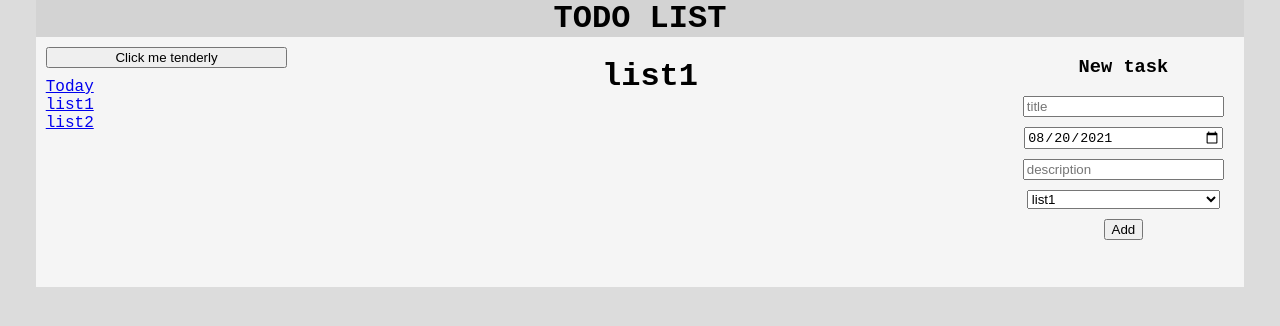
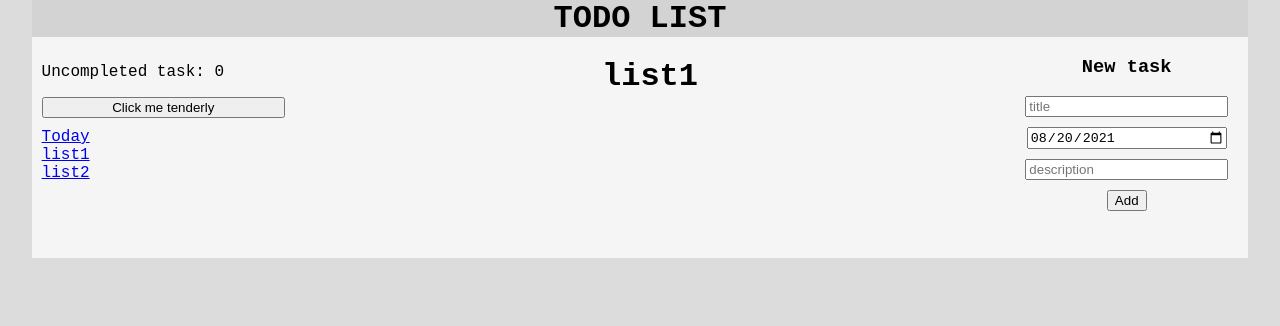
Before and after one commit to SerhiiOrSoratik/first-step-in-react, a React (Create React App) app: page /lists/1 in a window 1280 px wide. Shown: the top 326 px of the page. Built offline with nearby package versions, Linux system fonts and the light colour scheme.

Commit message:
first version task counter

```diff
--- a/src/App.jsx
+++ b/src/App.jsx
@@ -12,9 +12,11 @@ import { useSelector } from "react-redux";
 function App() {
   const [taskList, changeTasks] = useState([]);
   const [isOnlyUncompletedTasks, toogleTaskType] = useState(false);
+
   const tasks = useSelector(state => state.tasks)
   const lists = useSelector(state => state.lists)
-
+  const todayTask = useSelector(state => state.dashboard)
+  console.log(todayTask)
   return (
     <>
       <BrowserRouter>
@@ -22,7 +24,7 @@ function App() {
           <div className="todo">
             <Header />
             <div className="main-content">
-              <Dashboard lists={lists} toogleTaskType={toogleTaskType} isOnlyUncompletedTasks={isOnlyUncompletedTasks} />
+              <Dashboard lists={lists} todayTask={todayTask} toogleTaskType={toogleTaskType} isOnlyUncompletedTasks={isOnlyUncompletedTasks} />
               <Route path='/' exact>
                 <Redirect to={{ pathname: '/today' }}></Redirect>
               </Route>
--- a/src/action/index.js
+++ b/src/action/index.js
@@ -10,3 +10,11 @@ export const deleteTask = (id) => {
 export const changeConditionTask = (id, done) => {
   return { type: "CHANGE_CONDITION_TASK", id, done};
 }
+
+export const taskStatusUpdated = (id, listId, done) => {
+    return {type: "TASK_STATUS_UPDATED", id, listId, done}
+}
+
+export const addNewTask = (listId) => {
+    return {type: "ADD_NEW_TASK", listId}
+}
--- a/src/components/Dashboard/dashboard.jsx
+++ b/src/components/Dashboard/dashboard.jsx
@@ -3,15 +3,15 @@ import './dashboard.css'
 import { NavLink, useLocation } from "react-router-dom";
 import TaskTypeToogle from "./task-type-toogle";
 
-const Dashboard = ({ lists, toogleTaskType, isOnlyUncompletedTasks }) => {
+const Dashboard = ({ lists, todayTask, toogleTaskType, isOnlyUncompletedTasks }) => {
 
 
     let pathname = useLocation().pathname.split('/');
     const findIndex = pathname.indexOf('lists');
     let listId = pathname.slice(findIndex + 1, findIndex + 2).join()
-
     return (
         <div className="sidebar">
+            <p>Uncompleted task: {todayTask[listId] ? todayTask[listId] : 0}</p>
             <TaskTypeToogle toogleTaskType={toogleTaskType} listId={listId} isOnlyUncompletedTasks={isOnlyUncompletedTasks}/>
             <NavLink className="link" to='/today'>Today</NavLink>
             <DashboardList lists={lists}/>
--- a/src/components/Form-component/form-select.jsx
+++ b/src/components/Form-component/form-select.jsx
@@ -1,5 +1,5 @@
 const FormSelect = ({lists, listId}) => {
-    if (!listId.listId) {
+    if (!listId) {
         return (
             <select name="listId"
             className="form-input">
--- a/src/components/Form-component/task-form.jsx
+++ b/src/components/Form-component/task-form.jsx
@@ -2,7 +2,7 @@ import { useLocation } from "react-router-dom";
 import FormSelect from "./form-select";
 import "./task-form.css";
 import { useDispatch } from 'react-redux'
-import { addTask } from '../../action'
+import { addNewTask, addTask } from '../../action'
 import DateSelect from "./date-select";
 
 
@@ -18,6 +18,7 @@ const TaskForm = ({ lists }) => {
     }
     if (data.title) {
       dispatch(addTask(data))
+      dispatch(addNewTask(data.listId))
       form.reset();
     }
   };
--- a/src/components/Task-component/task-checkbox.jsx
+++ b/src/components/Task-component/task-checkbox.jsx
@@ -1,5 +1,5 @@
 import { useDispatch } from "react-redux";
-import { changeConditionTask } from "../../action";
+import { changeConditionTask, taskStatusUpdated } from "../../action";
 
 
 const Checkbox = ({ task }) => {
@@ -7,7 +7,11 @@ const Checkbox = ({ task }) => {
   return (
     <input
       type="checkbox"
-      onChange={() => dispatch(changeConditionTask(task.id, task.done))}
+      onChange={() => {
+        dispatch(changeConditionTask(task.id, task.done))
+        dispatch(taskStatusUpdated(task.id, task.listId, task.done))
+      }
+      }
       checked={task.done}
     />
   );
--- /dev/null
+++ b/src/reducers/dashboard.js
@@ -0,0 +1,19 @@
+export const reducer = (state = {}, action) => {
+    let newState = {};
+    switch (action.type) {
+        case 'TASK_STATUS_UPDATED':
+             newState = Object.assign({}, state)
+            !action.done ? newState[action.listId]-- : newState[action.listId]++;
+                   console.log(newState)
+            return newState;
+
+        case 'ADD_NEW_TASK':
+         newState = Object.assign({}, state)
+        newState[action.listId] ? newState[action.listId]++ : newState[action.listId] = 1;
+        console.log(state)
+        return newState;
+
+        default:
+        return state
+    }
+}
--- a/src/reducers/index.js
+++ b/src/reducers/index.js
@@ -1,11 +1,12 @@
 import {combineReducers} from 'redux';
 import { reducer as lists } from './lists';
 import { reducer as tasks } from './tasks'
-
+import { reducer as dashboard } from './dashboard';
 
 const allReducers = combineReducers({
     lists,
-    tasks
+    tasks,
+    dashboard
 });
 
 export default allReducers;
--- a/src/reducers/tasks.js
+++ b/src/reducers/tasks.js
@@ -12,6 +12,7 @@ const createTask = (data) => {
   };
 
 export const reducer = (state = [], action) => {
+
     let newState;
     switch (action.type) {
         case 'ADD_TASK':
@@ -20,7 +21,7 @@ export const reducer = (state = [], action) => {
         case 'DELETE_TASK':
             newState = state.filter(t => t.id !== action.id);
             return newState;
-        case 'CHANGE_CONDITION_TASK':
+        case 'TASK_STATUS_UPDATED':
             newState = state.slice();
             newState[newState.findIndex(t => t.id === action.id)].done = !action.done;
             return newState;
```
